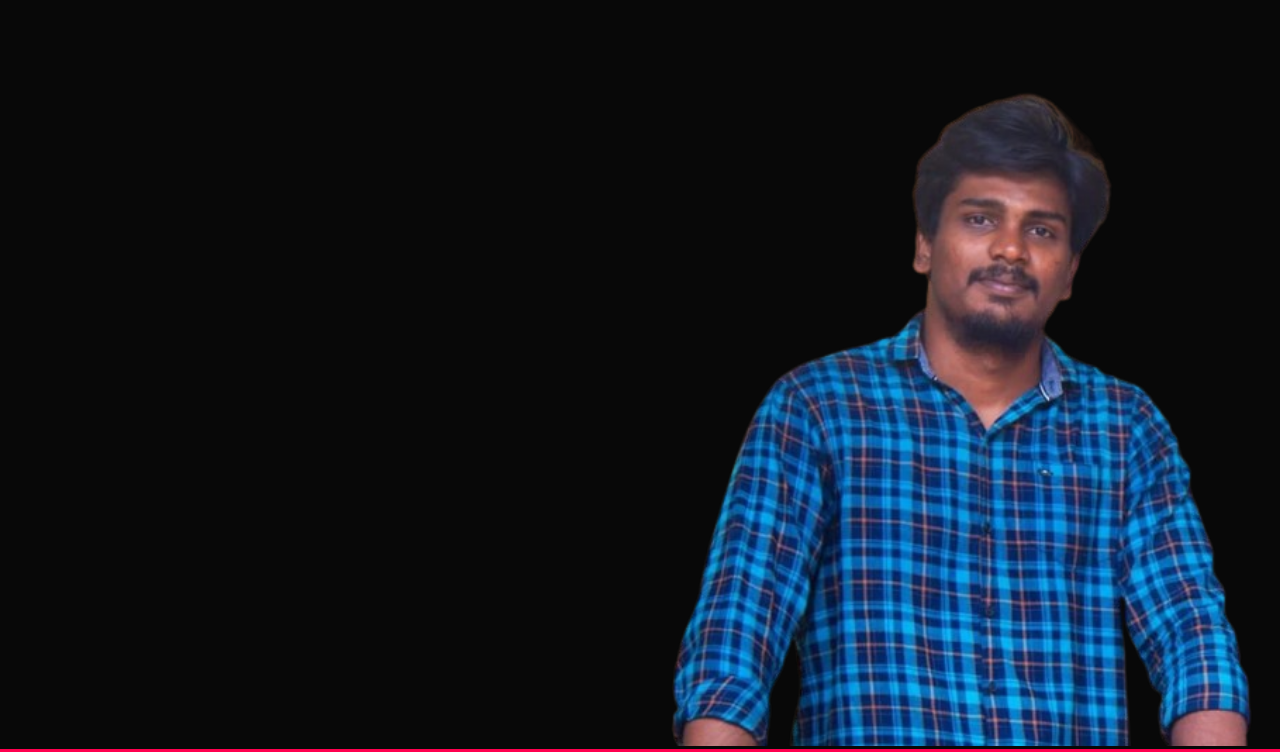
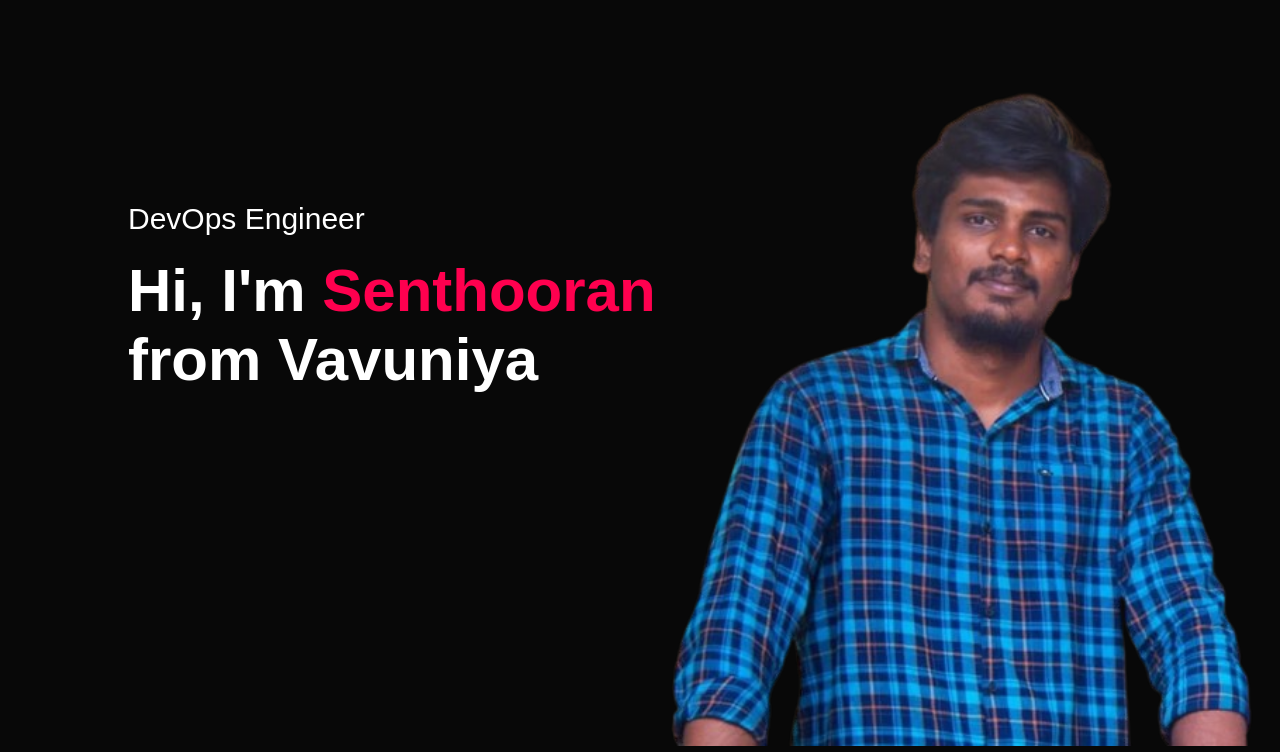
Before and after one commit to Aarthy-V/portfolio, a plain HTML site: page index.html in a window 1280 px wide. Shown: the part 54-806 px from the top of the page. Drawn offline with Linux system fonts and the light colour scheme.

Commit message:
nav styles finished

```diff
--- a/index.html
+++ b/index.html
@@ -19,6 +19,10 @@
                         <li><a href="#">Contact</a></li>
                     </ul>
                 </nav>
+                <div class="header-text">
+                    <p>DevOps Engineer</p>
+                    <h1>Hi, I'm <span>Senthooran</span><br> from Vavuniya</h1>
+                </div>
             </div>
         </div>
     </body>
--- a/style.css
+++ b/style.css
@@ -39,13 +39,31 @@ nav ul li a{
     color: #fff;
     text-decoration: none;
     font-size: 18px;
+    position: relative;
 }
 nav ul li a::after{
     content: '';
-    width: 100%;
+    width: 0;
     height:3px;
     background: #ff004f;
     position:absolute;
     left:0;
     bottom:-6px;
+    transition: 0.5s;
 }
+nav ul li a:hover::after{
+    width:100%;
+
+}
+
+.header-text{
+    margin-top:20%;
+    font-size: 30px;
+}
+.header-text h1{
+    font-size: 60px;
+    margin-top: 20px;
+}
+.header-text h1 span{
+    color:#ff004f;
+}
```
